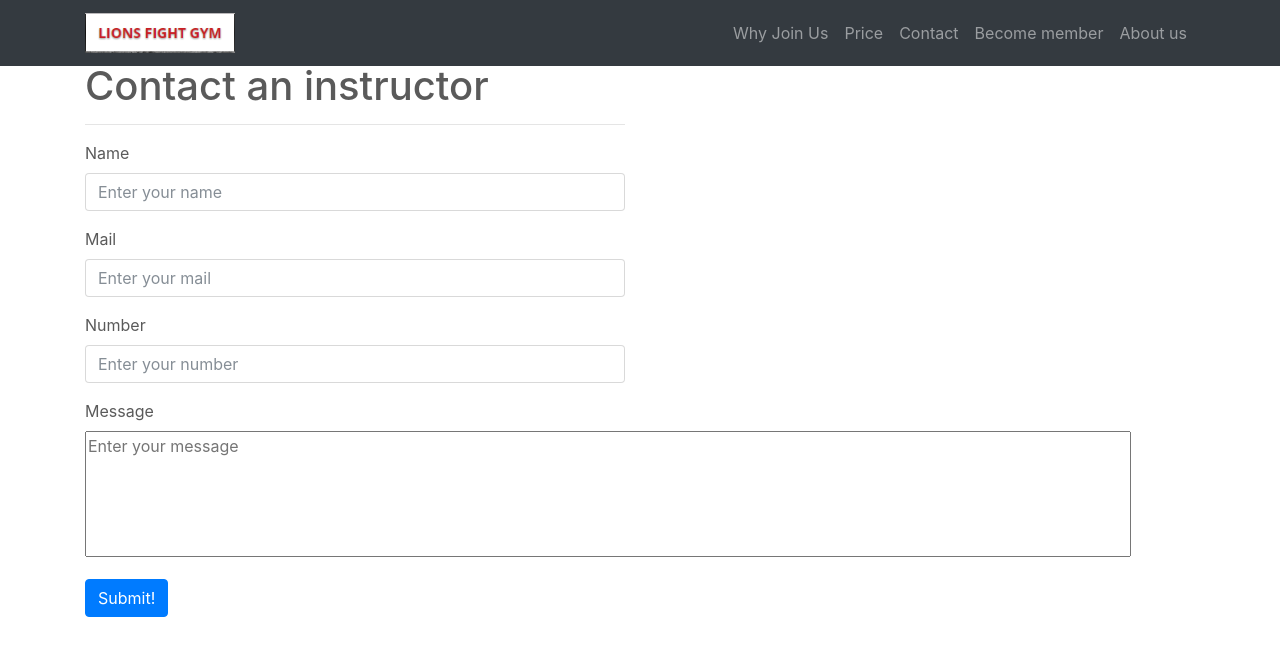
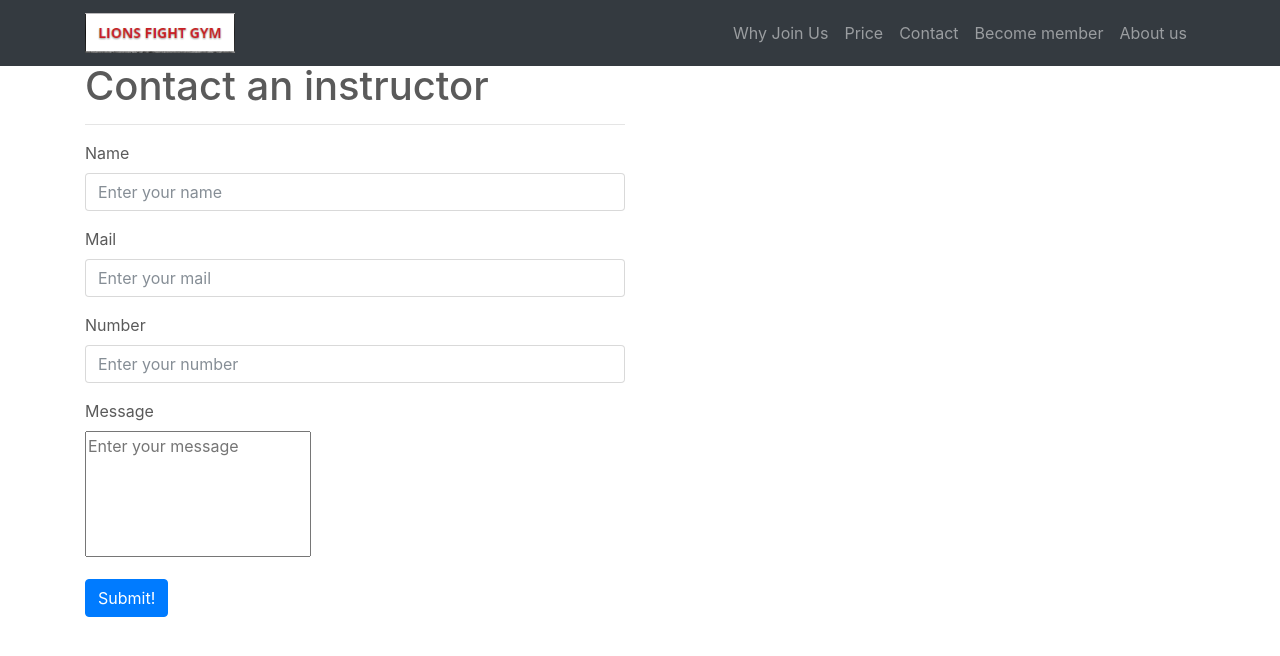
Before and after one commit to WAVI/gymproject, a Vue app: page /contact in a window 1280 px wide. Shown: the top 656 px of the page. Built offline with nearby package versions, Linux system fonts and the light colour scheme.

Commit message:
before leave work

```diff
--- a/src/components/Header/Compo/Contact.vue
+++ b/src/components/Header/Compo/Contact.vue
@@ -31,22 +31,27 @@
               class="form-control"
               placeholder="Enter your number">
           </div>
-
-          <div class="form-group">
-            <label for="message">Message</label>
-            <br>
+        </div>
+      </div>
+          <div class="row">
+            <div class="col-xs-12 col-sm-8 col-sm-offset-2 col-md-6 col-md-offset-3 form-group">
+              <label for="message">Message</label><br>
               <textarea
                 id="message"
                 rows="5"
-              cols="100"
                 class="from-control"
                 placeholder="Enter your message"
                 v-model= "message"
               ></textarea>
           </div>
-        <button class="btn btn-primary" @click.prevent="submitted">Submit!</button>
         </div>
-
+        <div class="row">
+          <div class="col-xs-12 col-sm-8 col-sm-offset-2 col-md-6 col-md-offset-3">
+              <button
+                class="btn btn-primary"
+                @click.prevent="submitted">Submit!
+              </button>
+          </div>
         </div>
     </form>
   </div>
```
Lines whose indentation alone changed are shown as unchanged.
